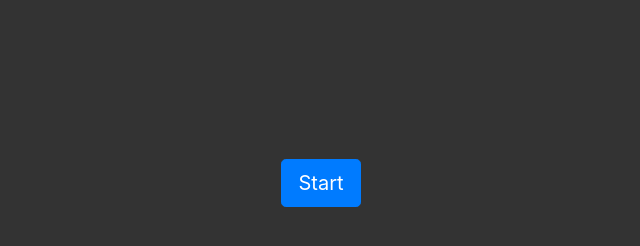
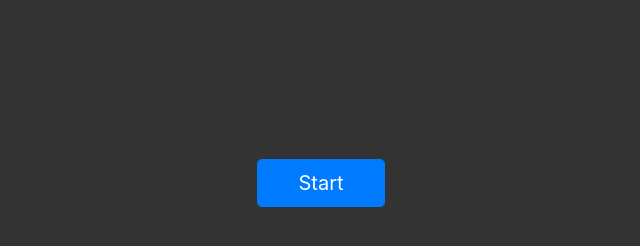
Before and after one commit to pphan93/TriviaGame, a plain HTML site: page index.html in a window 1280 px wide. Shown: the part 138-384 px from the top of the page, without its empty margins (319-959 px from the left). Drawn offline with nearby package versions, Linux system fonts and the light colour scheme.

Commit message:
make start button bigger

```diff
--- a/assets/css/style.css
+++ b/assets/css/style.css
@@ -81,3 +81,9 @@ h1 {
 .statusDiv {
     flex: 1;
 }
+
+#start {
+    padding-left: 40px;
+    padding-right: 40px;
+
+}
```
